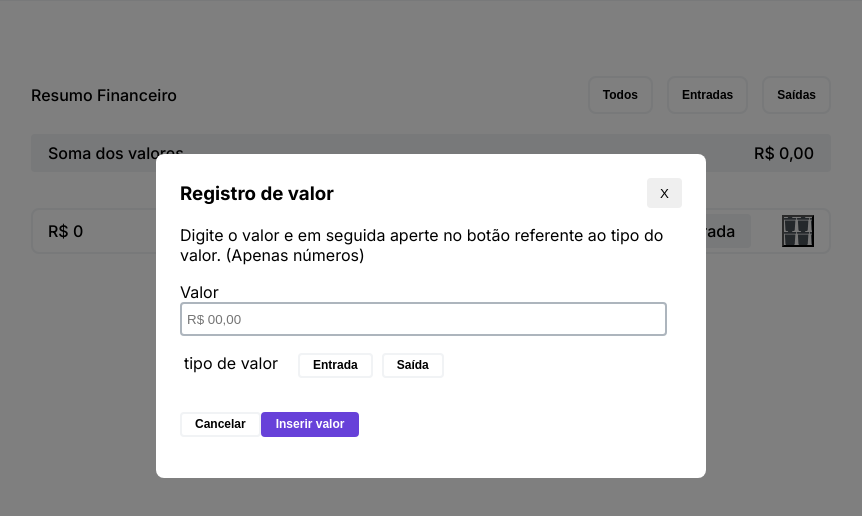
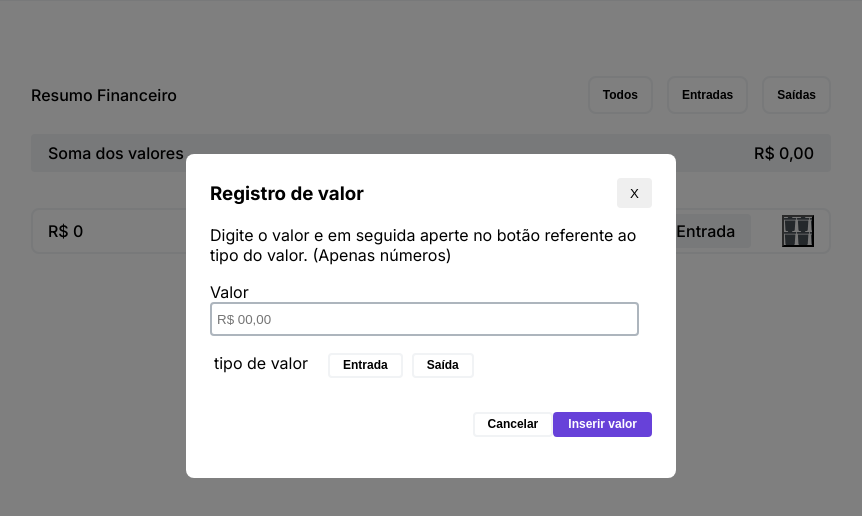
Before and after one commit to Kenzie-Academy-Brasil-Developers/control-finance-petrarca, a plain HTML site: page index.html in a window 1280 px wide. Both pictures are taken after a click on the button "Registrar novo valor". Shown: the part 84-600 px from the top of the page, without its empty margins (209-1071 px from the left). Drawn offline with Linux system fonts and the light colour scheme.

Commit message:
savepoint 4

```diff
--- a/pages/home/modal.css
+++ b/pages/home/modal.css
@@ -14,7 +14,7 @@
 
 .modal-box {
     background-color: var(--fixed-white);
-    width: 550px;
+    width: 490px;
     padding: 24px;
     border-radius: var(--radius-1);
     animation: var(--animation-style-1) var(--animation-duration-2) var(--animation-type-2);
@@ -58,6 +58,11 @@
     gap: 9px;
 }
 
+.modal-submit-box{
+    display: flex;
+    justify-content: flex-end;
+    align-items: center;
+}
 
 @keyframes transicasso {
     from {
--- a/scripts/modal.js
+++ b/scripts/modal.js
@@ -65,6 +65,7 @@ function addValueModal() {
     valueIsEnter.classList.add("type-of-value", "modal-button-1")
     valueIsExit.classList.add("type-of-value", "modal-button-1")
 
+    submitBox.classList.add("modal-submit-box")
     cancelBtn.classList.add("modal-button-1")
     confirmBtn.classList.add("submit-modal", "modal-button-1")
 
```
